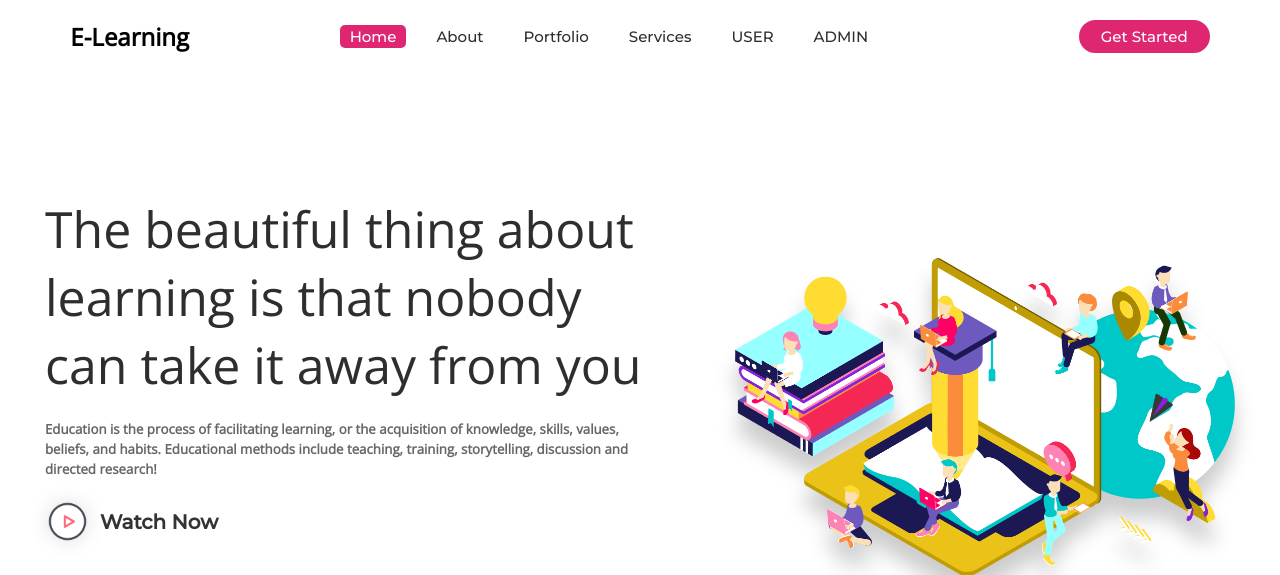
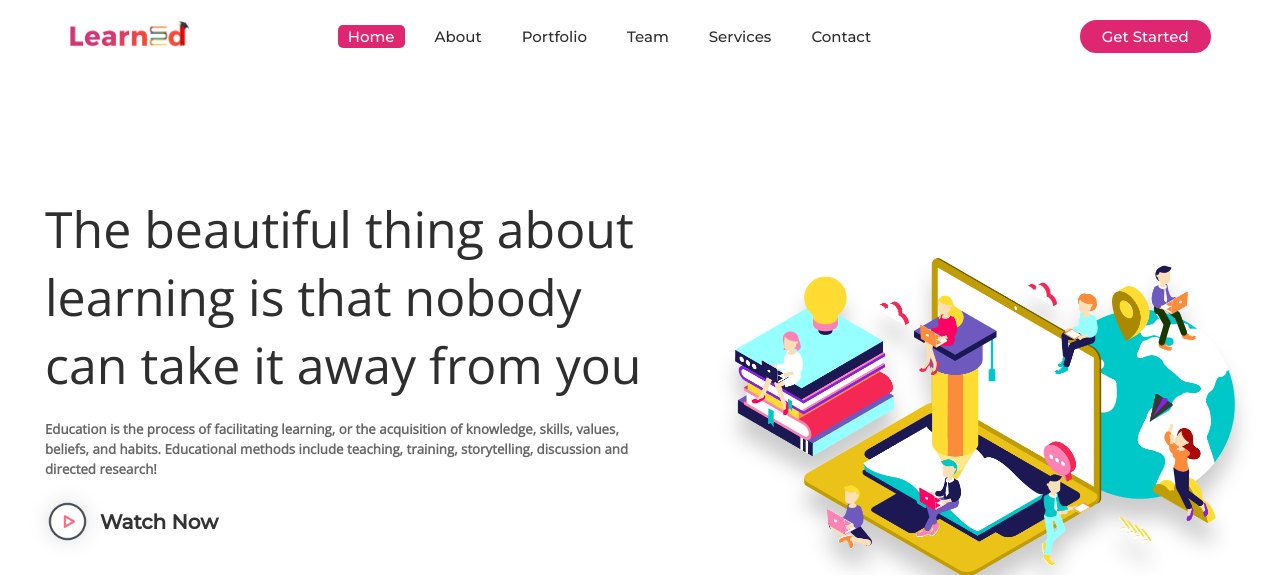
Before and after one commit to het-khatusuriya/E-learning-, a PHP site: page / in a window 1280 px wide. Shown: the top 575 px of the page. Run offline with PHP 8.4, Linux system fonts and the light colour scheme; some libraries are stand-ins or nearby versions.

Commit message:
home page

```diff
--- a/index.html
+++ b/index.html
@@ -4,7 +4,7 @@
 	<link rel="shortcut icon" type="png" href="images/icon/favicon.png">
 	<meta charset="utf-8">
 	<meta http-equiv="X-UA-Comaptible" content="IE=edge">
-	<title>E-Learning</title>
+	<title>LearnEd</title>
 	<meta name="desciption" content="">
 	<meta name="viewport" content="width=device-width, initial-scale=1">
 	<link rel="stylesheet" type="text/css" href="style.css">
@@ -24,17 +24,14 @@
 <!-- Navigation Bar -->
 	<header id="header">
 		<nav>
-			<!-- <div class="logo"><img src="images/icon/logo.png" alt="logo"></div> -->
-			 <div class="logo"><h1>E-Learning</h1></div >
+			<div class="logo"><img src="images/icon/logo.png" alt="logo"></div>
 			<ul>
 				<li><a class="active" href="">Home</a></li>
                 <li><a href="#about_section">About</a></li>
 				<li><a href="#portfolio_section">Portfolio</a></li>
-				<!-- <li><a href="#team_section">Team</a></li> -->
+				<li><a href="#team_section">Team</a></li>
 				<li><a href="#services_section">Services</a></li>
-				<li><a href="user/signin.php">USER</a></li>
-				<li><a href="admin/signin.php">ADMIN</a></li>
-				<!-- <li><a href="#contactus_section">Contact</a></li> -->
+				<li><a href="#contactus_section">Contact</a></li>
 			</ul>
 
 			<a class="get-started" href="login.html">Get Started</a>
@@ -126,7 +123,7 @@
 
 
 <!-- TEAM -->
-	<!-- <div class="diffSection" id="team_section">
+	<div class="diffSection" id="team_section">
 		<center><p style="font-size: 50px; padding-top: 100px; padding-bottom: 60px;">We're the Creators</p></center>
 		<div class="totalcard">
 			<div class="card">
@@ -148,7 +145,7 @@
 				</center>
 			</div>
 		</div>
-	</div> -->
+	</div>
 
 
 <!-- SERVICES -->
@@ -204,7 +201,7 @@
 </div>
 
 <!-- CONTACT US -->
-	<!-- <div class="diffSection" id="contactus_section">
+	<div class="diffSection" id="contactus_section">
 		<center><p style="font-size: 50px; padding: 100px">Contact Us</p></center>
 		<div class="csec"></div>
 		<div class="back-contact">
@@ -224,18 +221,18 @@
 			</form>
 			</div>
 		</div>
-	</div> -->
+	</div>
 
 
 <!-- FEEDBACK -->
-	<!-- <div class="title2" id="feedBACK">
+	<div class="title2" id="feedBACK">
 		<span>Give Feedback</span>
 		<div class="shortdesc2">
 			<p>Please share your valuable feedback to us</p>
 		</div>
-	</div> -->
+	</div>
 
-	<!-- <div class="feedbox">
+	<div class="feedbox">
 		<div class="feed">
 			<form action="mailto:roshank9419@gmail.com" method="post" enctype="text/plain">
 				<label>Your Name</label><br>
@@ -247,7 +244,7 @@
 				<button type="submit" id="csubmit">Send Message</button>
 			</form>
 		</div>
-	</div> -->
+	</div>
 
 <!-- FOOTER -->
 	<footer>
```
Also changed, not shown: login.php (line endings or trailing spaces), loginStyle.css (line endings or trailing spaces), readme.md (added), script.js (line endings or trailing spaces), style.css (line endings or trailing spaces).
